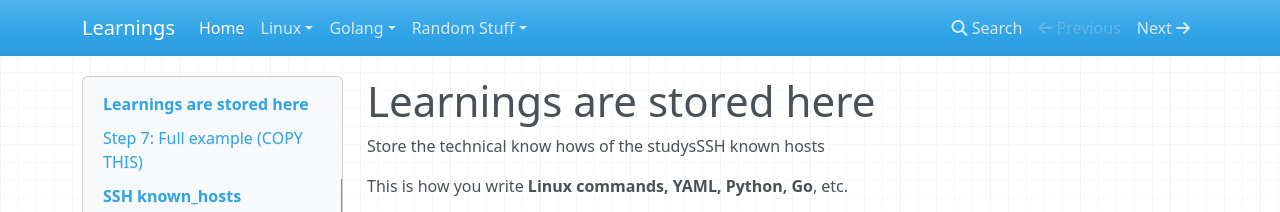
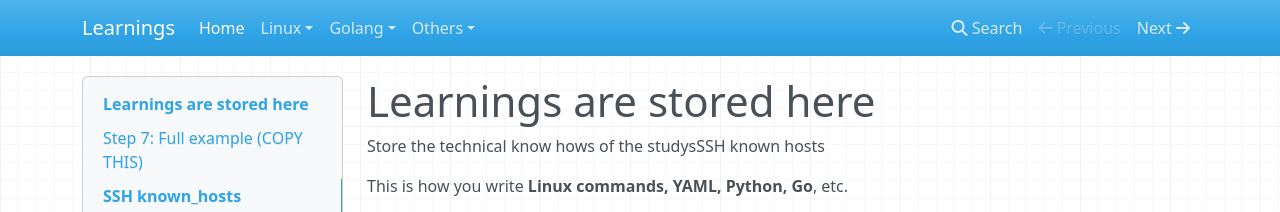
Before and after one commit to githubfordevops/Learnings, an MkDocs documentation site: the page built from docs/index.md, in a window 1280 px wide. Shown: the top 212 px of the page. Built offline with MkDocs 1.6.1, drawn with Linux system fonts in a browser that asks for light colours; nearby versions of some CDN libraries.

Commit message:
Rename 'Random Stuff' to 'Others' in mkdocs.yml

```diff
--- a/mkdocs.yml
+++ b/mkdocs.yml
@@ -9,6 +9,6 @@ nav:
   - Golang:
       - Reconciler basics: golang/reconciler-basics.md
 
-  - Random Stuff:
+  - Others:
      - Helpfile: others/Helpfile.md
      - Git Commands: others/gitfilecommands.md
```
